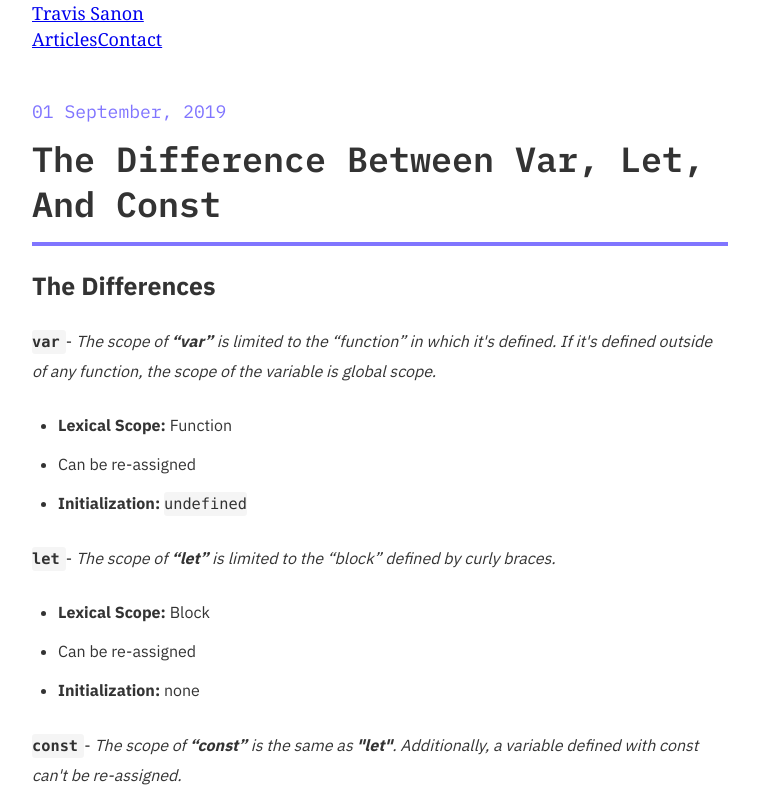
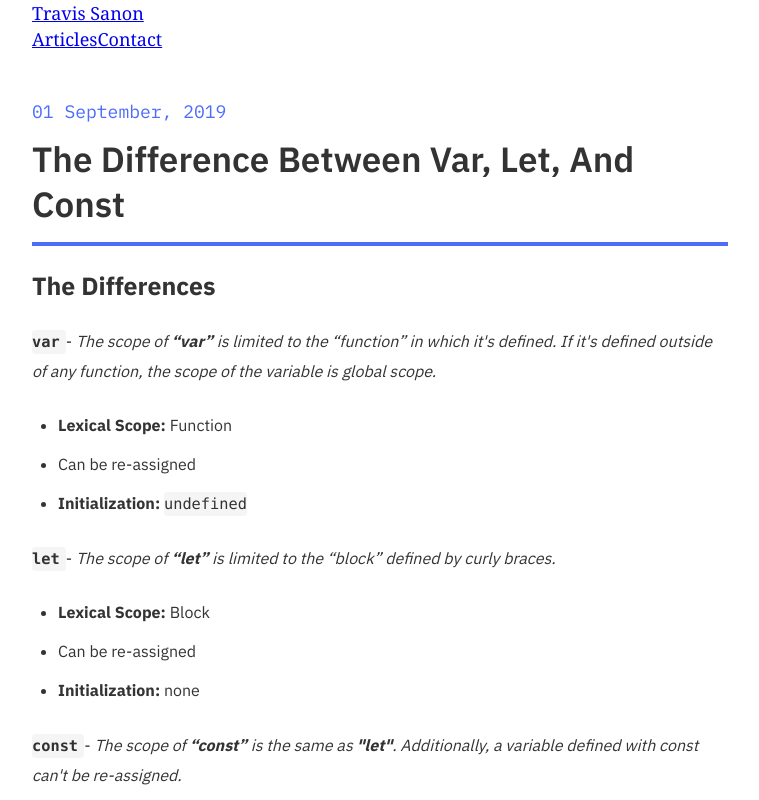
Before and after one commit to travissanon/travissanon.com, a Gatsby site: page /blog/what-is-typescript in a window 1280 px wide. Shown: the top 800 px of the page, without its empty margins (260-1019 px from the left). Built offline with nearby package versions, Linux system fonts and the light colour scheme; Gatsby itself is replaced by a stand-in of ours; some packages are replaced by stand-ins of ours.

Commit message:
fix: small font & color changes

```diff
--- a/src/stylesheets/article.scss
+++ b/src/stylesheets/article.scss
@@ -14,7 +14,7 @@
   }
 
   &__title {
-    font-family: "IBM Plex Mono", sans-serif;
+    font-family: "IBM Plex Sans", sans-serif;
     font-size: 35px;
     font-weight: 600;
     line-height: 45px;
--- a/src/stylesheets/index.scss
+++ b/src/stylesheets/index.scss
@@ -1,6 +1,6 @@
 @import url("https://fonts.googleapis.com/css?family=IBM+Plex+Mono:400,500,600,600i,700|IBM+Plex+Sans:400,500,600,700&display=swap");
 
-$purple-primary: #8075ff;
+$purple-primary: #4D6CFA;
 $grey-primary: #a8abb4;
 $black-primary: #211a1d;
 
```
